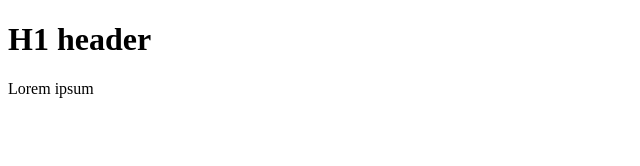
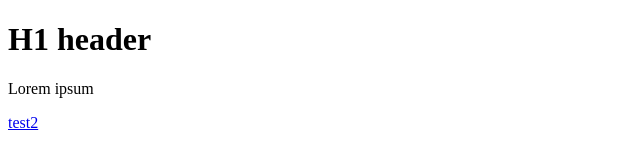
Before and after one commit to hxj96/hxj96.github.io, a plain HTML site: page index.html in a window 1280 px wide. Shown: the full height of the page, 0-640 px from the left. Drawn offline with Linux system fonts and the light colour scheme.

Commit message:
Update index.html

```diff
--- a/index.html
+++ b/index.html
@@ -6,5 +6,6 @@
   <body>
     <h1>H1 header</h1>
     <p>Lorem ipsum</p>
+    <a href="test2.html">test2</a>
   </body>
 </html>
```
